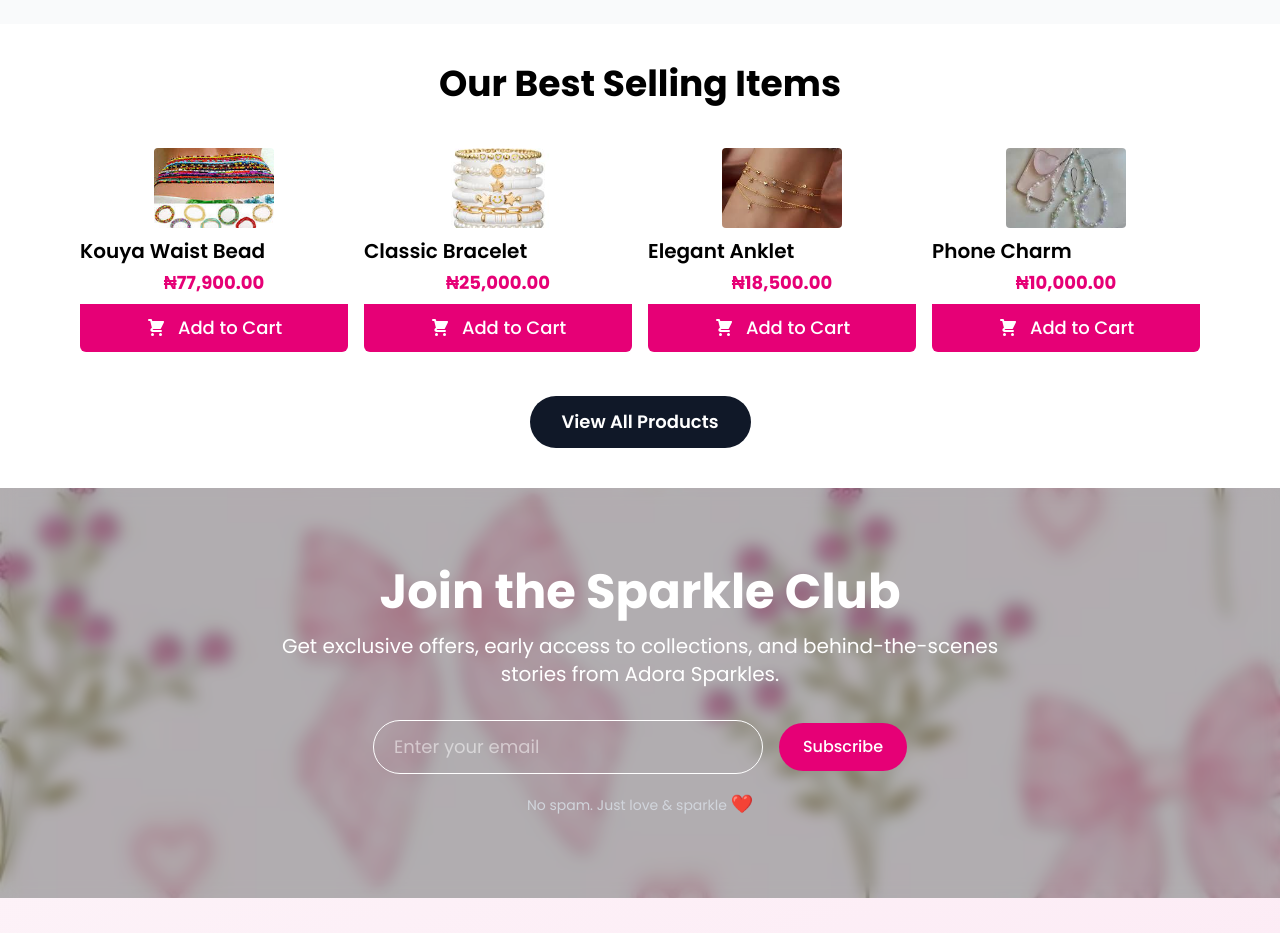
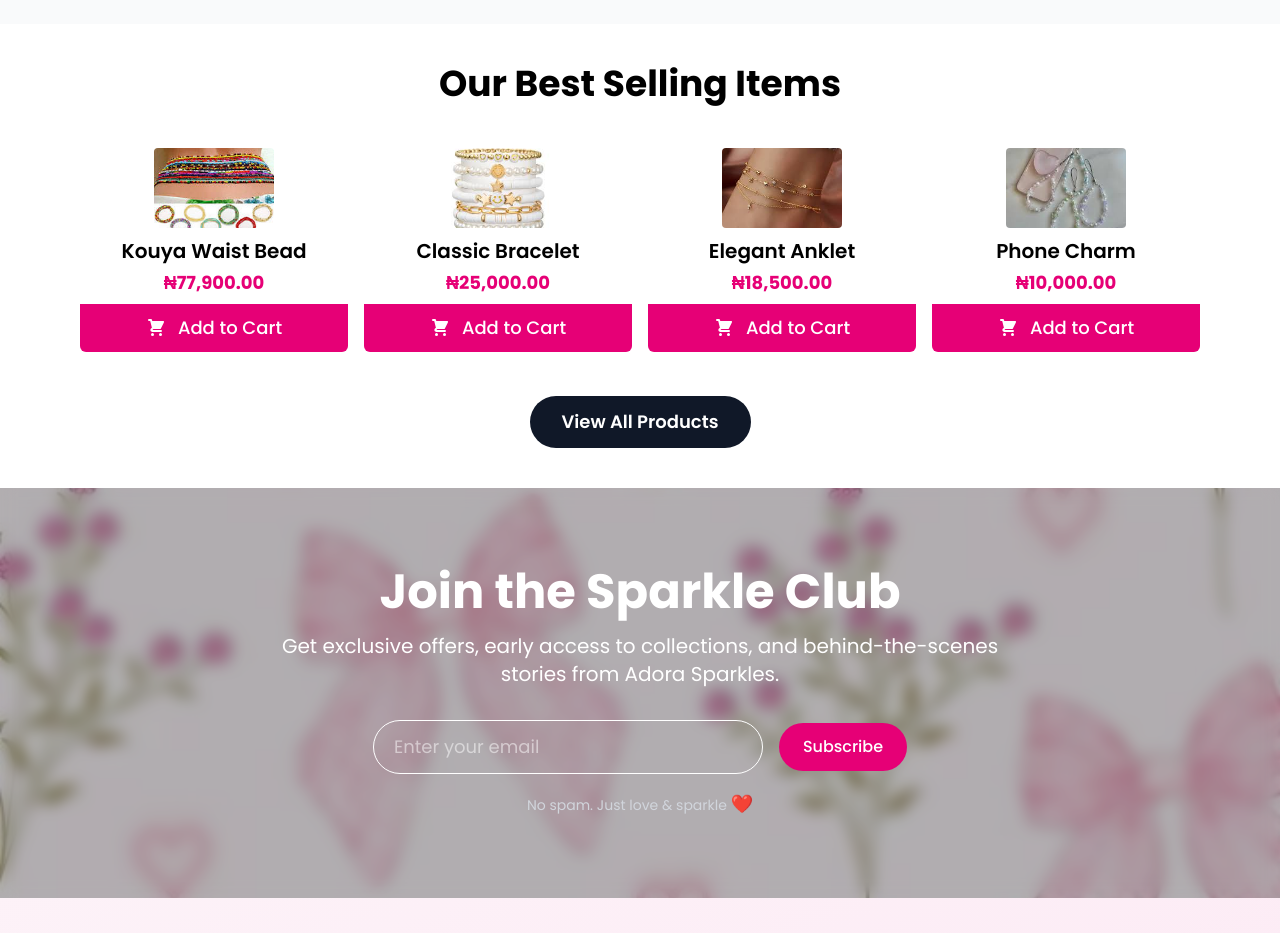
Before and after one commit to soala144/adora-sparkle, a Next.js app: page / in a window 1280 px wide. Shown: the part 1200-2133 px from the top of the page. Built offline with nearby package versions, Linux system fonts and the light colour scheme.

Commit message:
modification

```diff
--- a/src/components/Product.tsx
+++ b/src/components/Product.tsx
@@ -1,11 +1,13 @@
 "use client";
-import React, { useRef } from "react";
+import React, { useRef, useState } from "react";
 import Image from "next/image";
 import { Swiper, SwiperSlide } from "swiper/react";
 import { FreeMode } from "swiper/modules";
 import "swiper/css";
 import "swiper/css/free-mode";
 import { HiShoppingCart } from "react-icons/hi";
+import Link from "next/link";
+import { FaArrowRight, FaArrowLeft } from "react-icons/fa";
 
 const products: { id: number; name: string; image: string; price: string }[] = [
   {
@@ -59,13 +61,16 @@ const products: { id: number; name: string; image: string; price: string }[] = [
 ];
 
 const Product = () => {
+
   const swiperRef = useRef<any>(null);
+  const [hasHovered, setHasHovered] = useState<boolean>(false)
+
   return (
     <div className="py-10 px-4 max-w-6xl mx-auto">
       <h1 className="text-3xl md:text-4xl font-bold text-center mb-8">
         Our Best Selling Items
       </h1>
-      <div className="hidden lg:block">
+      <div className="hidden lg:block relative" onMouseEnter={() => setHasHovered(true)} onMouseLeave={() => setHasHovered(false)}>
         <Swiper
           modules={[FreeMode]}
           spaceBetween={16}
@@ -77,8 +82,15 @@ const Product = () => {
             1024: { slidesPerView: 4 },
           }}
           ref={swiperRef}
-          className="mb-8 hidden lg:block"
+          onSwiper={swiper => swiperRef.current = swiper}
+          className="mb-8"
         >
+          <button onClick={() => swiperRef.current.slideNext()} className={`${hasHovered ? "" : "hidden"} cursor-pointer hover:bg-[#ff66d1] hover:text-white text-[#ff66d1] absolute rounded-full flex items-center justify-center size-12 shadow-lg top-1/2 transform z-50 -translate-y-1/2 bg-white right-5`}>
+            <FaArrowRight size={20} />
+          </button>
+          <button onClick={() => swiperRef.current.slidePrev()} className={`${hasHovered ? "" : "hidden"} cursor-pointer hover:bg-[#ff66d1] hover:text-white text-[#ff66d1] absolute rounded-full flex items-center justify-center size-12 shadow-lg top-1/2 bg-white transform z-50 -translate-y-1/2 left-5`}>
+            <FaArrowLeft size={20} />
+          </button>
           {products.map((product) => (
             <SwiperSlide key={product.id}>
               <div className="bg-white rounded-lg my-3 flex flex-col items-center hover:shadow-lg transition">
@@ -90,7 +102,7 @@ const Product = () => {
                   height={80}
                   priority
                 />
-                <h2 className="text-[20px] w-full truncate font-semibold mb-1 line-clamp-2">
+                <h2 className="text-[20px] text-center w-full truncate font-semibold mb-1 line-clamp-2">
                   {product.name}
                 </h2>
                 <p className="text-pink-600 font-bold text-[18px] text-sm mb-2">
@@ -117,7 +129,7 @@ const Product = () => {
                   height={80}
                   priority
                 />
-                <h2 className="text-[20px] w-full truncate font-semibold mb-1 line-clamp-2">
+                <h2 className="text-[20px] w-full text-center truncate font-semibold mb-1 line-clamp-2">
                   {product.name}
                 </h2>
                 <p className="text-pink-600 font-bold text-[18px] text-sm mb-2">
@@ -132,9 +144,9 @@ const Product = () => {
           }
       </div>
       <div className="flex justify-center">
-        <button className="bg-gray-900 hover:bg-gray-700 text-white px-8 py-3 rounded-full font-semibold text-lg transition">
+        <Link href="/products" className="bg-gray-900 hover:bg-gray-700 text-white px-8 py-3 rounded-full font-semibold text-lg transition">
           View All Products
-        </button>
+        </Link>
       </div>
     </div>
   );
--- a/src/components/ProductPg.tsx
+++ b/src/components/ProductPg.tsx
@@ -1,6 +1,6 @@
 "use client";
 import Image from "next/image";
-import React, { useEffect, useRef, useState } from "react";
+import React, { useRef, useState } from "react";
 import { HiShoppingCart } from "react-icons/hi";
 
 // icons
@@ -66,7 +66,6 @@ const ProductPg = () => {
     ];
   const [shouldNavigate, setShouldNavigate] = useState<boolean>(false);
   const [index, setIndex] = useState<number | null>(null);
-  const [shouldNavigateBead, setShouldNavigateBead] = useState<boolean>(false);
   const swiperRef0 = useRef<any>(null);
   const swiperRef1 = useRef<any>(null);
   const swiperRef2 = useRef<any>(null);
@@ -90,9 +89,10 @@ const ProductPg = () => {
     if (action.toLowerCase() === "enter") {
       setIndex(i);
       return;
+    } else if (action.toLowerCase() === "leave") {
+      setIndex(null);
+      return;
     }
-    setIndex(i);
-    return;
   };
 
   return (
@@ -122,15 +122,14 @@ const ProductPg = () => {
                 ? swiperRef5
                 : swiperRef6;
             return (
+              <div key={i} className="mb-10">
+                <h2 className="font-semibold capitalize text-[#ff66d1] text-[30px] mb-5">
+                  {item}
+                </h2>
                 <div
-                key={i}
-                className="mb-10"
                   onMouseEnter={() => handleMouseEvent("enter", i)}
                   onMouseLeave={() => handleMouseEvent("leave", i)}
                 >
-                <h2 className="font-semibold capitalize text-[#ff66d1] text-[30px] mb-5">
-                  {item}
-                </h2>
                   <Swiper
                     modules={[FreeMode]}
                     spaceBetween={16}
@@ -192,6 +191,7 @@ const ProductPg = () => {
                       <FaArrowLeft />
                     </button>
                   </Swiper>
+                </div>
                 <button className="bg-[#ff66d1] rounded-md py-3 px-7 text-white hover:bg-pink-300 duration-500 transition-all cursor-pointer mx-auto block">
                   View more of <span className="capitalize">{item}</span>
                 </button>
```
Lines whose indentation alone changed are shown as unchanged.
